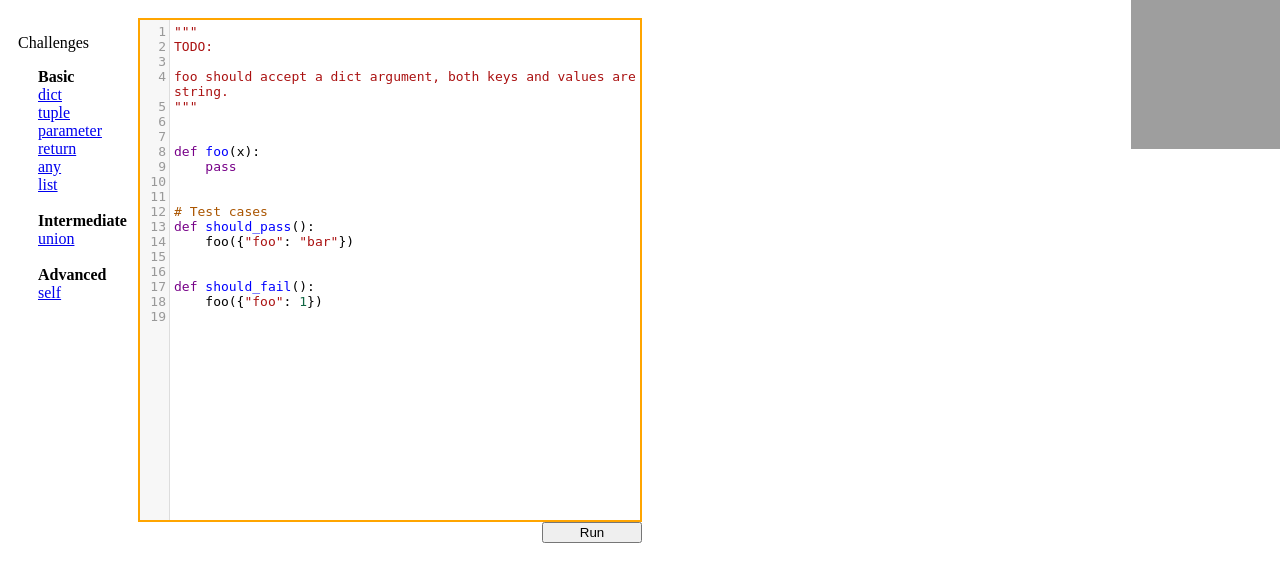
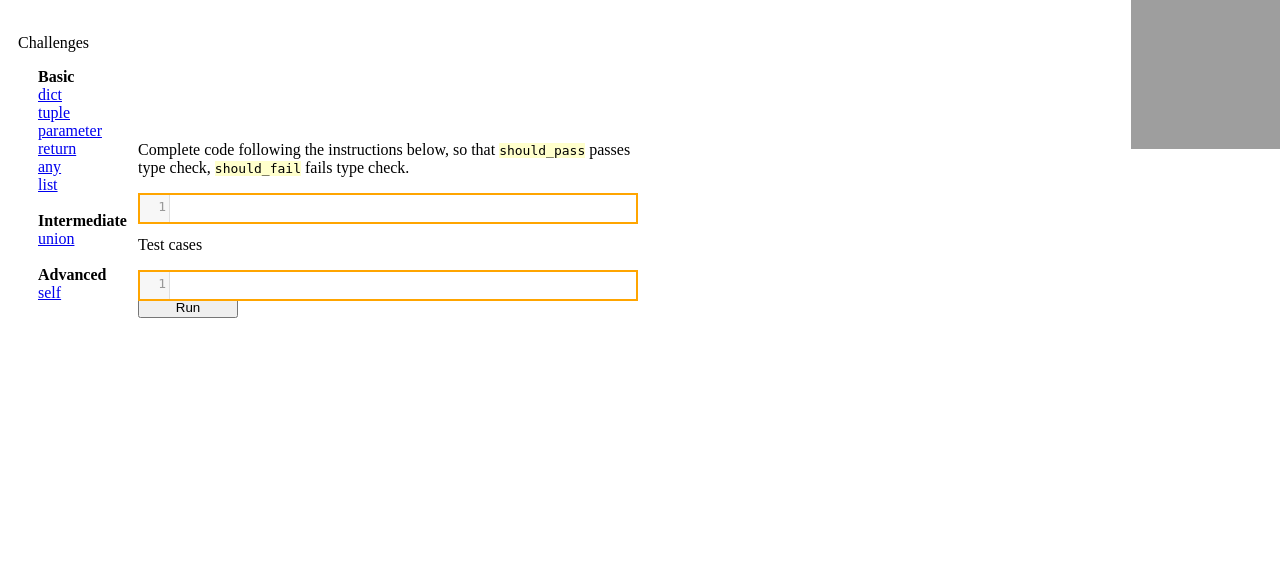
Before and after one commit to laike9m/Python-Type-Challenges, a Flask app: a page that uses templates/challenge.html in a window 1280 px wide. Shown: the top 582 px of the page. Run offline with Flask 3, Linux system fonts and the light colour scheme; grey boxes are pictures that could not be loaded.

Commit message:
Separate code under test and test code on the frontend.

```diff
--- a/challenges/advanced-self/question.py
+++ b/challenges/advanced-self/question.py
@@ -3,6 +3,8 @@ TODO:
 
 `return_self` should return an instance of the same type as the current enclosed class.
 """
+
+import typing
 
 
 class Foo:
@@ -14,7 +16,6 @@ class SubclassOfFoo(Foo):
     pass
 
 
-# Test cases
 def should_pass():
     f: Foo = Foo().return_self()
     sf: SubclassOfFoo = SubclassOfFoo().return_self()
--- a/challenges/basic-any/question.py
+++ b/challenges/basic-any/question.py
@@ -4,12 +4,13 @@ TODO:
 foo should accept an argument of arbitrary type.
 """
 
+import typing
+
 
 def foo(x):
     pass
 
 
-# Test cases
 def should_pass():
     foo(1)
     foo("10")
--- a/challenges/basic-dict/question.py
+++ b/challenges/basic-dict/question.py
@@ -9,7 +9,6 @@ def foo(x):
     pass
 
 
-# Test cases
 def should_pass():
     foo({"foo": "bar"})
 
--- a/challenges/basic-list/question.py
+++ b/challenges/basic-list/question.py
@@ -9,7 +9,6 @@ def foo(x):
     pass
 
 
-# Test cases
 def should_pass():
     foo(["foo", "bar"])
 
--- a/challenges/basic-parameter/question.py
+++ b/challenges/basic-parameter/question.py
@@ -9,7 +9,6 @@ def foo(x):
     pass
 
 
-# Test cases
 def should_pass():
     foo(10)
 
--- a/challenges/basic-return/question.py
+++ b/challenges/basic-return/question.py
@@ -9,7 +9,6 @@ def foo():
     return 1
 
 
-# Test cases
 def should_pass():
     i: int = foo()
 
--- a/challenges/basic-tuple/question.py
+++ b/challenges/basic-tuple/question.py
@@ -9,7 +9,6 @@ def foo(x):
     pass
 
 
-# Test cases
 def should_pass():
     foo(("foo", 1))
 
--- a/challenges/intermediate-union/question.py
+++ b/challenges/intermediate-union/question.py
@@ -9,7 +9,6 @@ def foo(x):
     pass
 
 
-# Test cases
 def should_pass():
     foo("foo")
     foo(1)
--- a/templates/challenge.html
+++ b/templates/challenge.html
@@ -11,16 +11,16 @@
       flex-direction: row;
     }
 
-    .left,
-    .right,
     .navigation-container {
       padding: 10px;
     }
 
-    .codemirror-container,
-    .button-container {
+    .codemirror-container {
+      padding: 10px;
       display: flex;
       justify-content: flex-end;
+      flex-direction: column;
+      width: 500;
     }
 
     /* 当视口宽度小于 800px 时，更改布局为单列 */
@@ -31,8 +31,7 @@
     }
 
     .CodeMirror {
-      width: 500;
-      height: 500;
+      height: auto;
       border: 2px solid orange;
     }
 
@@ -53,32 +52,43 @@
     <div class="navigation-container" style="width: 100px">
       {% include 'challenge_list.html' %}
     </div>
-    <div class="left" id="code-editor">
-      <div class="codemirror-container">
-        <div id="codemirror"></div>
-      </div>
-      <div class="button-container">
-        <button id="run-button" style="width: 100px">Run</button>
-      </div>
+    <div class="codemirror-container">
+      <p>
+        Complete code following the instructions below, so that
+        <code style="background-color: #ffffcc">should_pass</code> passes type
+        check, <code style="background-color: #ffffcc">should_fail</code> fails
+        type check.
+      </p>
+      <div id="editor"></div>
+      <p>Test cases</p>
+      <div id="tests"></div>
+      <button id="run-button" style="width: 100px">Run</button>
     </div>
-    <div class="right">
-      <div class="result-container">
-        <p id="result" style="white-space: pre-line"></p>
-      </div>
+    <div class="result-container">
+      <p id="result" style="white-space: pre-line"></p>
     </div>
   </div>
   <script type="text/javascript">
-    let c = {{code | tojson}};
-    var myCodeMirror = CodeMirror(document.getElementById("codemirror"), {
-      value: c,
+    let code_under_test = {{code_under_test | tojson}};
+    console.log(code_under_test);
+    var myCodeMirror = CodeMirror(document.getElementById("editor"), {
+      value: code_under_test,
       mode: "python",
       lineWrapping: true,
       lineNumbers: true,
     });
+    let test_code = {{test_code | tojson}};
+    CodeMirror(document.getElementById("tests"), {
+      value: test_code,
+      mode: "python",
+      lineWrapping: true,
+      lineNumbers: true,
+      readOnly: "nocursor"
+    });
 
     document.getElementById('run-button').onclick = function () {
       var code = myCodeMirror.getValue();
-      fetch('/run', {
+      fetch('/run/{{name}}', {
         method: 'POST',
         body: code
       })
--- a/views/utils.py
+++ b/views/utils.py
@@ -22,68 +22,46 @@ class Challenge:
     name: ChallengeName
     difficulty: str
     code: str
+    code_under_test: str = ""
+    test_code: str = ""
+    test_code_should_pass: str = ""
+    test_code_should_fail: str = ""
 
+    def __post_init__(self):
+        self.parse_code()
 
-def load_challenges() -> dict[ChallengeName, Challenge]:
-    challenges = {}
-    for filename in glob.glob(f"{ROOT_DIR}/challenges/*/question.py"):
-        dir_name = os.path.basename(os.path.dirname(filename))
-        difficulty, challenge_name = dir_name.split("-")
-        with open(filename, "r") as file:
-            code = file.read()
-        challenges[challenge_name] = Challenge(
-            name=challenge_name,
-            difficulty=difficulty,
-            code=code,
-        )
+    def parse_code(self):
+        start_lineno = 0
+        module = cst.parse_module(self.code)
+        challenge = self
 
-    return challenges
+        class RemoveTargetFunctionTransformer(cst.CSTTransformer):
+            METADATA_DEPENDENCIES = (WhitespaceInclusivePositionProvider,)
+
+            def visit_FunctionDef(self, node: cst.FunctionDef):
+                if node.name.value == "should_pass":
+                    challenge.test_code_should_pass = module.code_for_node(node)
+                    test_start_lineno = self.get_metadata(
+                        WhitespaceInclusivePositionProvider, node
+                    ).start.line
+                    code_lines = challenge.code.split(os.linesep)
+                    challenge.code_under_test = os.linesep.join(
+                        code_lines[:test_start_lineno]
+                    )
+                    challenge.test_code = os.linesep.join(
+                        code_lines[test_start_lineno + 1 :]
+                    )
+                if node.name.value == "should_fail":
+                    challenge.test_code_should_fail = module.code_for_node(node)
+
+        wrapper = MetadataWrapper(module)
+        modified_module = wrapper.visit(RemoveTargetFunctionTransformer())
 
 
 @dataclass
-class PreprocessResult:
-    error: str | None = None
-    code_should_pass_type_check: str | None = None
-    code_should_fail_type_check: str | None = None
-
-
-def preprocess_code(code: str) -> PreprocessResult:
-    try:
-        module = cst.parse_module(code)
-    except cst.ParserSyntaxError as e:
-        return PreprocessResult(
-            error=f'<b style="color:red;">Your code has syntax error(s):</b>\n\n{e.message}'
-        )
-    return PreprocessResult(
-        code_should_pass_type_check=trim_function_from_code(module, "should_fail"),
-        code_should_fail_type_check=trim_function_from_code(module, "should_pass"),
-    )
-
-
-def trim_function_from_code(module: cst.Module, func_name: str) -> str:
-    class RemoveTargetFunctionTransformer(cst.CSTTransformer):
-        METADATA_DEPENDENCIES = (WhitespaceInclusivePositionProvider,)
-
-        # Replace should_pass or should_fail with empty lines, before sending to mypy.
-        # Keep line count the same, so that the lineno in mypy's error message
-        # makes sense.
-        def leave_FunctionDef(self, original_node, updated_node):
-            if original_node.name.value == func_name:
-                line_count = (
-                    self.get_metadata(
-                        WhitespaceInclusivePositionProvider, original_node
-                    ).end.line
-                    - self.get_metadata(
-                        WhitespaceInclusivePositionProvider, original_node
-                    ).start.line
-                )
-                placeholder = "\n" * line_count
-                return cst.SimpleString(f'"""{placeholder}"""')
-            return updated_node
-
-    wrapper = MetadataWrapper(module)
-    modified_module = wrapper.visit(RemoveTargetFunctionTransformer())
-    return modified_module.code
+class ChallengeInfo:
+    name: str
+    difficulty: str
 
 
 @dataclass
@@ -93,8 +71,56 @@ class TypeCheckResult:
     passed: bool
 
 
-def type_check_with_mypy(code) -> TypeCheckResult:
-    raw_result = api.run(["--check-untyped-defs", "-c", code])
-    return TypeCheckResult(
-        stdout=raw_result[0], stderr=raw_result[1], passed=raw_result[2] == 0
-    )
+class ChallengeManager:
+    def __init__(self):
+        self.challenges = self._load_challenges()
+        self.challenge_names = [
+            ChallengeInfo(name=name, difficulty=c.difficulty)
+            for name, c in self.challenges.items()
+        ]
+
+    def has_challenge(self, name: str) -> bool:
+        return name in self.challenges
+
+    def get_challenge(self, name: str) -> Challenge:
+        return self.challenges[name]
+
+    # returns (result_should_pass, result_should_fail)
+    def run_challenge(
+        self, name: str, code_under_test: str
+    ) -> tuple[TypeCheckResult, TypeCheckResult]:
+        challenge = self.get_challenge(name)
+        code_should_pass_type_check = code_under_test + challenge.test_code_should_pass
+        code_should_fail_type_check = code_under_test + challenge.test_code_should_fail
+        print(f"{code_should_pass_type_check=}")
+        print(f"{code_should_fail_type_check=}")
+        return (
+            self._type_check_with_mypy(code_should_pass_type_check),
+            self._type_check_with_mypy(code_should_fail_type_check),
+        )
+
+    @staticmethod
+    def _load_challenges() -> dict[ChallengeName, Challenge]:
+        challenges = {}
+        for filename in glob.glob(f"{ROOT_DIR}/challenges/*/question.py"):
+            dir_name = os.path.basename(os.path.dirname(filename))
+            difficulty, challenge_name = dir_name.split("-")
+            with open(filename, "r") as file:
+                code = file.read()
+            challenges[challenge_name] = Challenge(
+                name=challenge_name,
+                difficulty=difficulty,
+                code=code,
+            )
+
+        return challenges
+
+    @staticmethod
+    def _type_check_with_mypy(code) -> TypeCheckResult:
+        raw_result = api.run(["--check-untyped-defs", "-c", code])
+        return TypeCheckResult(
+            stdout=raw_result[0], stderr=raw_result[1], passed=raw_result[2] == 0
+        )
+
+
+challenge_manager = ChallengeManager()
--- a/views/views.py
+++ b/views/views.py
@@ -1,58 +1,53 @@
+import os
 from collections import namedtuple
 from flask import Blueprint, render_template, request, redirect
+import libcst as cst
 
-from .utils import (
-    load_challenges,
-    type_check_with_mypy,
-    trim_function_from_code,
-    preprocess_code,
-)
+from .utils import challenge_manager
+
 
 app_views = Blueprint("app_views", __name__)
-
-# TODO: wrap this in a class.
-challenges = load_challenges()
-ChallengeInfo = namedtuple("ChallengeInfo", ["name", "difficulty"])
-challenge_names = [
-    ChallengeInfo(name=name, difficulty=c.difficulty) for name, c in challenges.items()
-]
 
 
 @app_views.route("/")
 def index():
-    print(challenge_names)
-    return render_template("index.html", challenge_names=challenge_names)
+    return render_template(
+        "index.html", challenge_names=challenge_manager.challenge_names
+    )
 
 
 @app_views.route("/challenges/<name>", methods=["GET"])
 def get_challenge(name):
-    return (
-        render_template(
-            "challenge.html",
-            challenge_names=challenge_names,
-            code=challenges[name].code,
-        )
-        if name in challenges
-        else redirect("/")
+    if not challenge_manager.has_challenge(name):
+        return redirect("/")
+
+    challenge = challenge_manager.get_challenge(name)
+    return render_template(
+        "challenge.html",
+        name=name,
+        challenge_names=challenge_manager.challenge_names,
+        code_under_test=challenge.code_under_test,
+        test_code=challenge.test_code,
     )
 
 
-@app_views.route("/run", methods=["POST"])
-def run_challenge() -> str:
-    preprocess_result = preprocess_code(code=request.get_data(as_text=True))
-    if preprocess_result.error:
-        return preprocess_result.error  # e.g. syntax error
+@app_views.route("/run/<name>", methods=["POST"])
+def run_challenge(name) -> str:
+    code = request.get_data(as_text=True)
+    try:
+        module = cst.parse_module(code)
+    except cst.ParserSyntaxError as e:
+        return (
+            f'<b style="color:red;">Your code has syntax error(s):</b>\n\n{e.message}'
+        )
 
-    result_should_pass = type_check_with_mypy(
-        preprocess_result.code_should_pass_type_check
+    result_should_pass, result_should_fail = challenge_manager.run_challenge(
+        code_under_test=code, name=name
     )
-    result_should_fail = type_check_with_mypy(
-        preprocess_result.code_should_fail_type_check
-    )
+
     if result_should_pass.passed and not result_should_fail.passed:
         return "<h2>✅ Congratulations! You completed the challenge 🎉</h2>"
 
-    # Constructing error message.
     error_message = "<h2>❌ Challenge failed 😢\n\n</h2>"
     if not result_should_pass.passed:
         error_message += (
```
